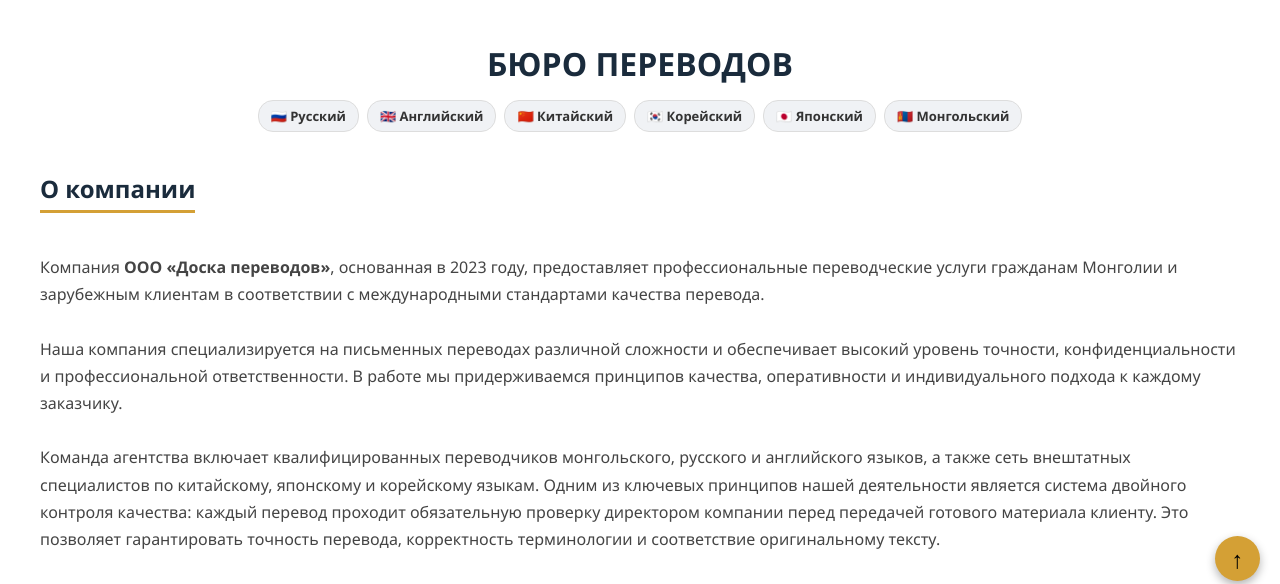
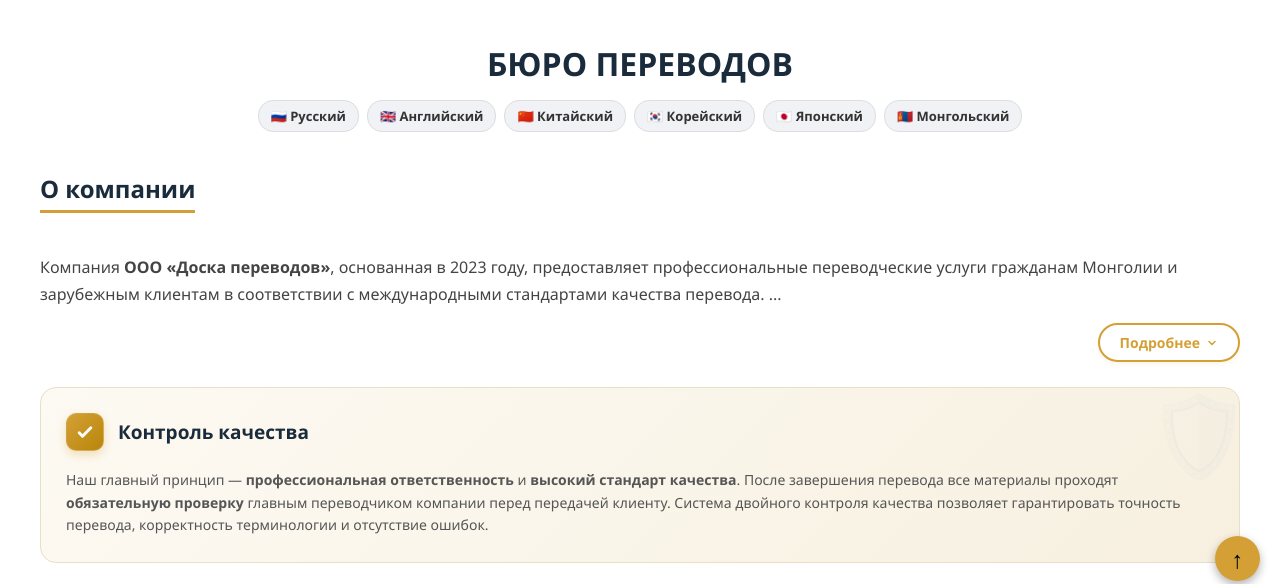
Before and after one commit to linguocat-hash/mysite, a plain HTML site: page mobile_ru.html in a window 1280 px wide. Shown: the part 194-778 px from the top of the page. Drawn offline with nearby package versions, Linux system fonts and the light colour scheme.

Commit message:
Add files via upload

```diff
--- a/mobile_ru.html
+++ b/mobile_ru.html
@@ -256,19 +256,50 @@ document.addEventListener('click', function(event) {
 
 <section id="about" class="reveal" style="padding: 10px 20px 40px 20px; margin-top: 0; text-align: left; background-color: #fff; font-family: 'Segoe UI', Arial, sans-serif;">
 
-    <h2 style="color: #1a2b3c; border-bottom: 3px solid #d4a035; display: inline-block; padding-bottom: 5px; margin-top: 5px; margin-bottom: 25px; font-size: 24px; font-weight: 800;">О компании</h2>
+<h2 style="color: #1a2b3c; border-bottom: 3px solid #d4a035; display: inline-block; padding-bottom: 5px; margin-top: 5px; margin-bottom: 25px; font-size: 24px; font-weight: 800;">О компании</h2>
 
-    <p style="font-size: 16px; line-height: 1.7; color: #444; margin-bottom: 30px; font-weight: 400;">
-        Компания <b>ООО «Доска переводов»</b>, основанная в 2023 году, предоставляет профессиональные переводческие услуги гражданам Монголии и зарубежным клиентам в соответствии с международными стандартами качества перевода.
+<p style="font-size: 16px; line-height: 1.7; color: #444; margin-bottom: 15px; font-weight: 400;">
+    Компания <b>ООО «Доска переводов»</b>, основанная в 2023 году, предоставляет профессиональные переводческие услуги гражданам Монголии и зарубежным клиентам в соответствии с международными стандартами качества перевода.
+
+    <!-- Точка разделения текста -->
+    <span id="dots">...</span>
+
+    <span id="more-text" style="display: none;">
         <br><br>
-        Наша компания специализируется на письменных переводах различной сложности и обеспечивает высокий уровень точности, конфиденциальности и профессиональной ответственности. В работе мы придерживаемся принципов качества, оперативности и индивидуального подхода к каждому заказчику.
+        Наша company специализируется на письменных переводах различной сложности и обеспечивает высокий уровень точности, конфиденциальности и профессиональной ответственности. В работе мы придерживаемся принципов качества, оперативности и индивидуального подхода к каждому заказчику.
         <br><br>
         Команда агентства включает квалифицированных переводчиков монгольского, русского и английского языков, а также сеть внештатных специалистов по китайскому, японскому и корейскому языкам. Одним из ключевых принципов нашей деятельности является система двойного контроля качества: каждый перевод проходит обязательную проверку директором компании перед передачей готового материала клиенту. Это позволяет гарантировать точность перевода, корректность терминологии и соответствие оригинальному тексту.
         <br><br>
         Директор компании — переводчик общего профиля, гражданин Российской Федерации, магистр профессиональной лингвистики, выпускник Забайкальского государственного университета и Национального университета Монголии. Профессиональный опыт и профильное образование руководителя являются дополнительной гарантией высокого качества предоставляемых услуг.
         <br><br>
         Мы ценим доверие наших клиентов и стремимся к долгосрочному сотрудничеству, обеспечивая надежные и качественные переводческие решения для частных лиц, организаций и международных партнеров.
-    </p>
+    </span>
+</p>
+
+<!-- Красивая золотая кнопка на русском языке (выровнена вправо) -->
+<div style="text-align: right; margin-top: 10px; margin-bottom: 25px;">
+    <button id="readMoreBtn" onclick="toggleText()" style="
+        background: #fff;
+        border: 2px solid #d4a035;
+        color: #d4a035;
+        font-size: 14px;
+        font-weight: 700;
+        padding: 8px 20px;
+        border-radius: 20px;
+        cursor: pointer;
+        display: inline-flex;
+        align-items: center;
+        gap: 6px;
+        transition: all 0.3s ease;
+        box-shadow: 0 2px 5px rgba(212, 160, 53, 0.1);
+        font-family: 'Segoe UI', Arial, sans-serif;
+    ">
+        <span id="btn-text">Подробнее</span>
+        <svg id="btn-arrow" width="12" height="12" viewBox="0 0 24 24" fill="none" xmlns="http://www.w3.org/2000/svg" style="transition: transform 0.3s ease;">
+            <path d="M6 9l6 6 6-6" stroke="#d4a035" stroke-width="3" stroke-linecap="round" stroke-linejoin="round"/>
+        </svg>
+    </button>
+</div>
 
     <div class="reveal" style="background: linear-gradient(135deg, #fdfaf3 0%, #f7f0e0 100%); padding: 25px; border-radius: 16px; margin-bottom: 30px; border: 1px solid #e9dec6; position: relative; overflow: hidden; transition-delay: 0.2s;">
         <div style="position: absolute; right: -10px; top: -10px; font-size: 80px; opacity: 0.05; pointer-events: none;">🛡️</div>
@@ -694,6 +725,26 @@ document.addEventListener("DOMContentLoaded", function() {
         });
     });
 });
+function toggleText() {
+    var dots = document.getElementById("dots");
+    var moreText = document.getElementById("more-text");
+    var btnText = document.getElementById("btn-text");
+    var btnArrow = document.getElementById("btn-arrow");
+
+    if (dots.style.display === "none") {
+        // Когда текст СВОРАЧИВАЕТСЯ
+        dots.style.display = "inline";
+        moreText.style.display = "none";
+        btnText.innerHTML = "Подробнее";
+        btnArrow.style.transform = "rotate(0deg)";
+    } else {
+        // Когда текст РАЗВОРАЧИВАЕТСЯ
+        dots.style.display = "none";
+        moreText.style.display = "inline";
+        btnText.innerHTML = "Свернуть";
+        btnArrow.style.transform = "rotate(180deg)";
+    }
+}
 </script>
 
 </body>
```
Also changed, not shown: mobile_en.html (+0 -2 lines).
